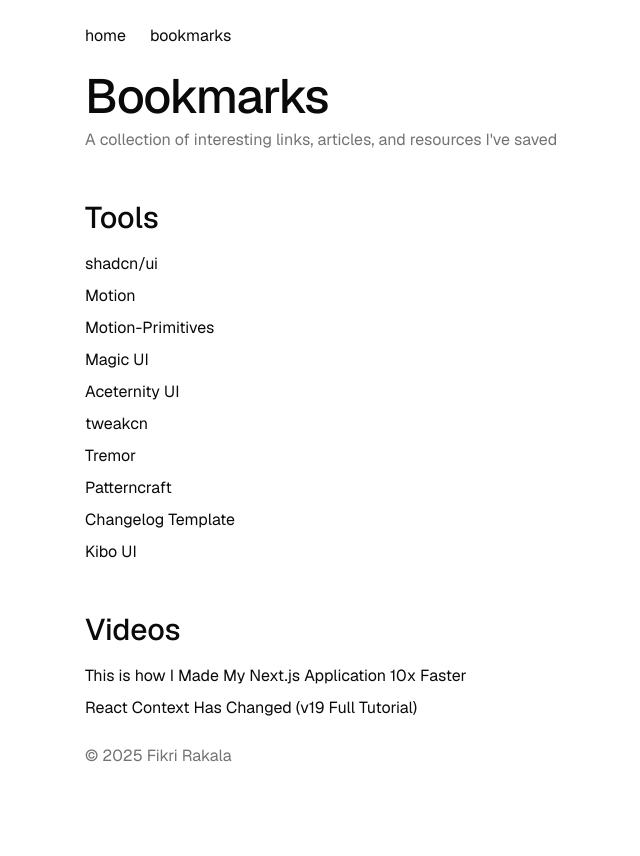
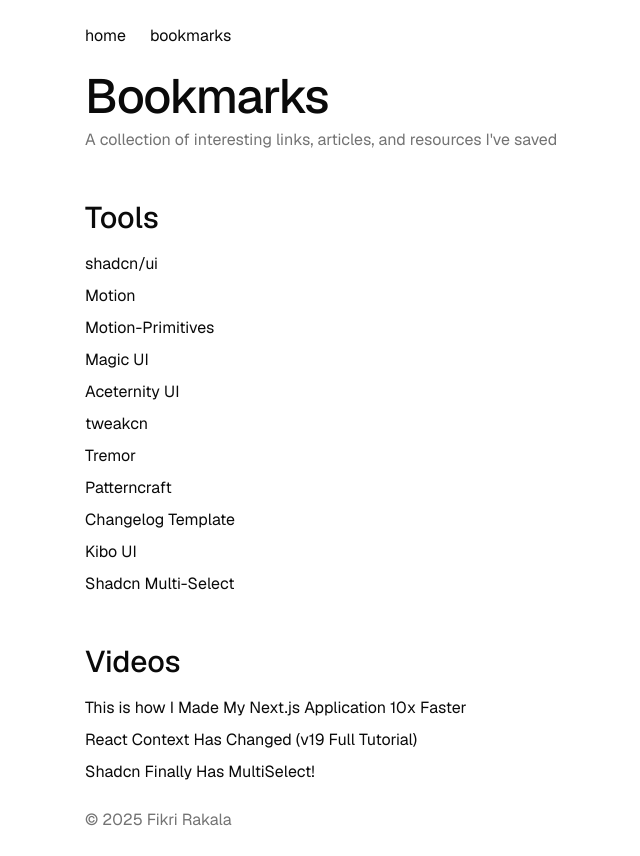
Before and after one commit to fikrirakala/blog, a Next.js app: page /bookmarks in a window 1280 px wide. Shown: the whole page, without its empty margins (171-811 px from the left). Before the commit the page ends 800 px from the top, so only its background shows below. Built offline with nearby package versions, Linux system fonts and the light colour scheme.

Commit message:
Update Bookmarks

```diff
--- a/src/app/bookmarks/page.tsx
+++ b/src/app/bookmarks/page.tsx
@@ -66,6 +66,14 @@ export default function BookmarksPage() {
               Kibo UI
             </a>
           </li>
+          <li>
+            <a
+              href="https://wds-shadcn-registry.netlify.app/components/multi-select/"
+              target="_blank"
+            >
+              Shadcn Multi-Select
+            </a>
+          </li>
         </ul>
 
         <h2 className="mt-12 mb-4 text-2xl font-medium md:text-3xl">Videos</h2>
@@ -87,6 +95,14 @@ export default function BookmarksPage() {
               React Context Has Changed (v19 Full Tutorial)
             </a>
           </li>
+          <li>
+            <a
+              href="https://www.youtube.com/watch?v=pwpCNEROEZc&pp=0gcJCa0JAYcqIYzv"
+              target="_blank"
+            >
+              Shadcn Finally Has MultiSelect!
+            </a>
+          </li>
         </ul>
       </div>
     </section>
```
